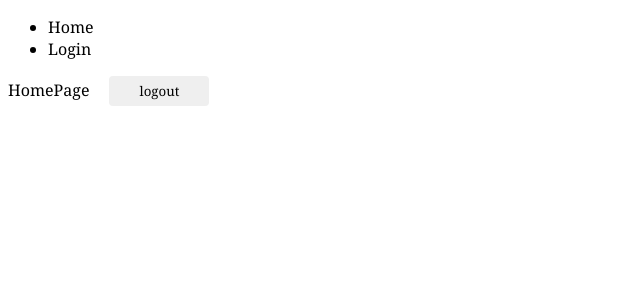
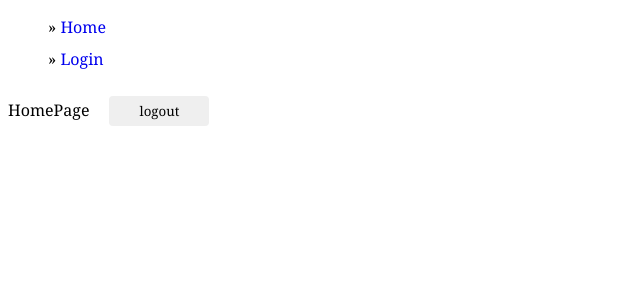
Before and after one commit to rezasmoradi/reactron, a React app: page /#/ in a window 1280 px wide. Shown: the top 300 px of the page, without its empty margins (0-640 px from the left). Built offline with nearby package versions, Linux system fonts and the light colour scheme; the HTML template or start-up script is replaced by a standard one.

Commit message:
added some styles

```diff
--- a/src/styles/main.css
+++ b/src/styles/main.css
@@ -5,9 +5,17 @@
     align-items: center;
 }
 
-.link {
+li {
+    list-style: none;
+    margin-bottom: 10px;
+}
+
+li::before{
+    content: "\00BB\0020";
+}
+
+a {
     text-decoration: none;
-    color: black;
 }
 
 
@@ -15,10 +23,20 @@
     font-family: Georgia, 'Times New Roman', Times, serif;
 }
 
-.btn{
+input{
+    width: 180px;
+    height: 30px;
+    font-size: 11pt;
+    border: none;
+    border-bottom: 1px solid #cccccc;
+    padding-left: 10px;
+}
+
+button{
     margin-left: 20px;
     border-radius: 4px;
     border: none;
     width: 100px;
     height: 30px;
+    margin-top: 10px;
 }
```
